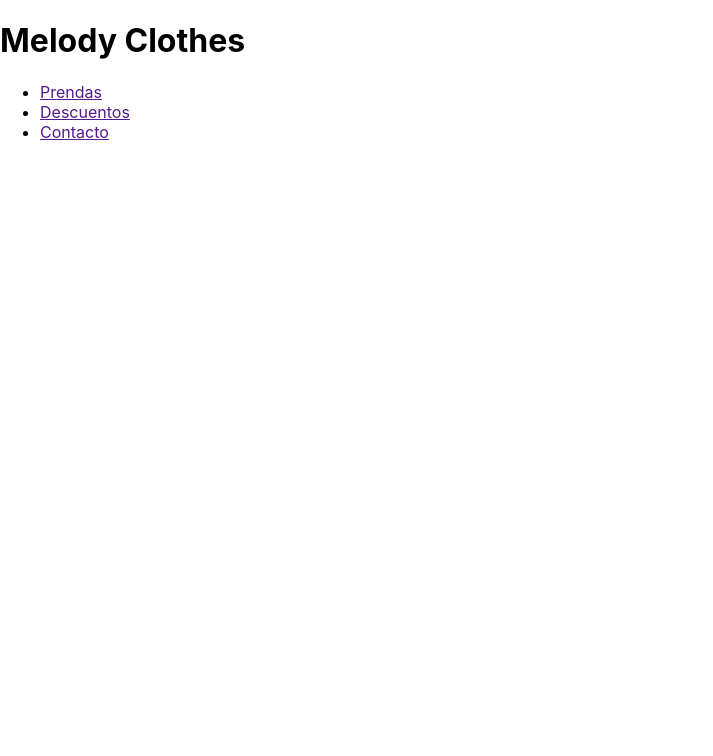
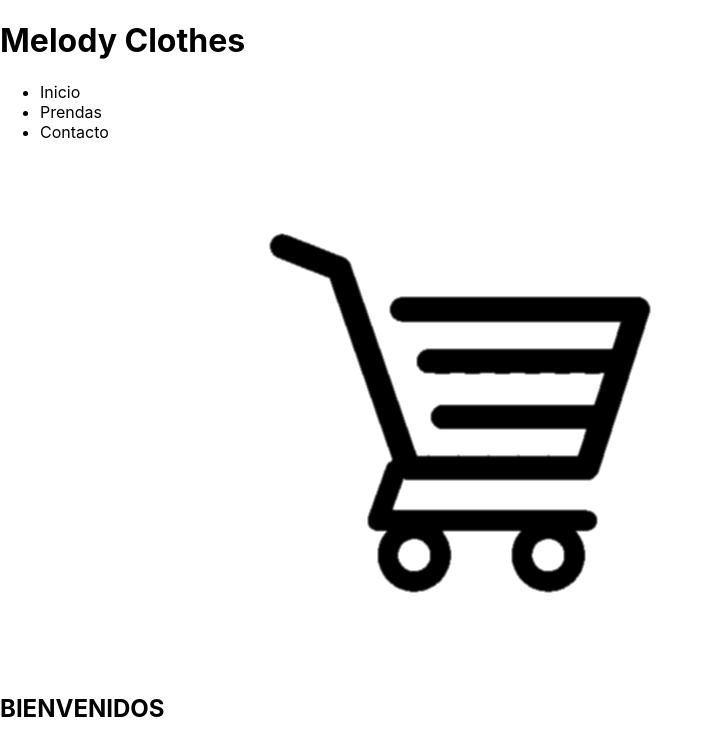
Before and after one commit to gaspipalacios/ReactJS, a React (Create React App) app: page / in a window 1280 px wide. Shown: the top 756 px of the page, without its empty margins (0-713 px from the left). Built offline with nearby package versions, Linux system fonts and the light colour scheme.

Commit message:
Desafío clase 4

```diff
--- a/src/App.js
+++ b/src/App.js
@@ -1,11 +1,19 @@
 import logo from './logo.svg';
 import './App.css';
 import NavBar from './components/NavBar';
+import ItemListContainer from './components/ItemListContainer';
 
 function App() {
 
+  const arrayNav = ['Inicio', 'Prendas', 'Contacto'];
+  const greeting = 'BIENVENIDOS';
+
   return (
-    <NavBar />
+    <>
+    <NavBar arrayNav={arrayNav} />
+
+    <ItemListContainer greeting={greeting} />
+    </>
   );
 }
 
--- /dev/null
+++ b/src/components/CartWidget.jsx
@@ -0,0 +1,8 @@
+import React from "react";
+
+export default function CartWidget(){
+
+    return(
+        <img src={require("../resources/cart.png")} alt="Cart icon" />
+    )
+}
--- /dev/null
+++ b/src/components/ItemListContainer.jsx
@@ -0,0 +1,8 @@
+import React from "react";
+
+export default function ItemListContainer({greeting}){
+
+    return(
+        <h2>{greeting}</h2>
+    )
+}
--- a/src/components/NavBar.jsx
+++ b/src/components/NavBar.jsx
@@ -1,6 +1,7 @@
 import React from "react";
+import CartWidget from "./CartWidget";
 
-export default function NavBar(){
+export default function NavBar({arrayNav}){
 
     return(
         <>
@@ -8,10 +9,9 @@ export default function NavBar(){
             <h1>Melody Clothes</h1>
             <nav>
                 <ul>
-                    <li><a href="">Prendas</a></li>
-                    <li><a href="">Descuentos</a></li>
-                    <li><a href="">Contacto</a></li>
+                    {arrayNav.map(item => <li>{item}</li>)}
                 </ul>
+                <CartWidget />
             </nav>
         </header>
         </>
```
Also changed, not shown: src/resources/cart.png (added).
